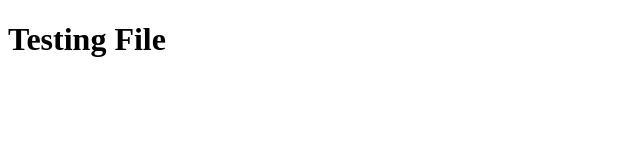
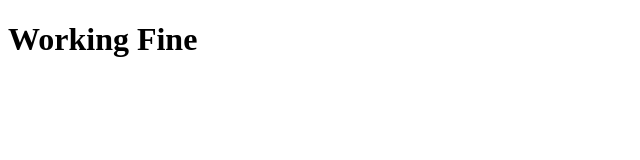
Before and after one commit to brreddy0099/Practice, a plain HTML site: page GIT/index.html in a window 1280 px wide. Shown: the whole page, without its empty margins (0-640 px from the left). Drawn offline with Linux system fonts and the light colour scheme.

Commit message:
Update index.html

```diff
--- a/GIT/index.html
+++ b/GIT/index.html
@@ -6,6 +6,6 @@
     <title>Document</title>
 </head>
 <body>
-    <h1>Testing File</h1>
+    <h1>Working Fine</h1>
 </body>
 </html>
```
